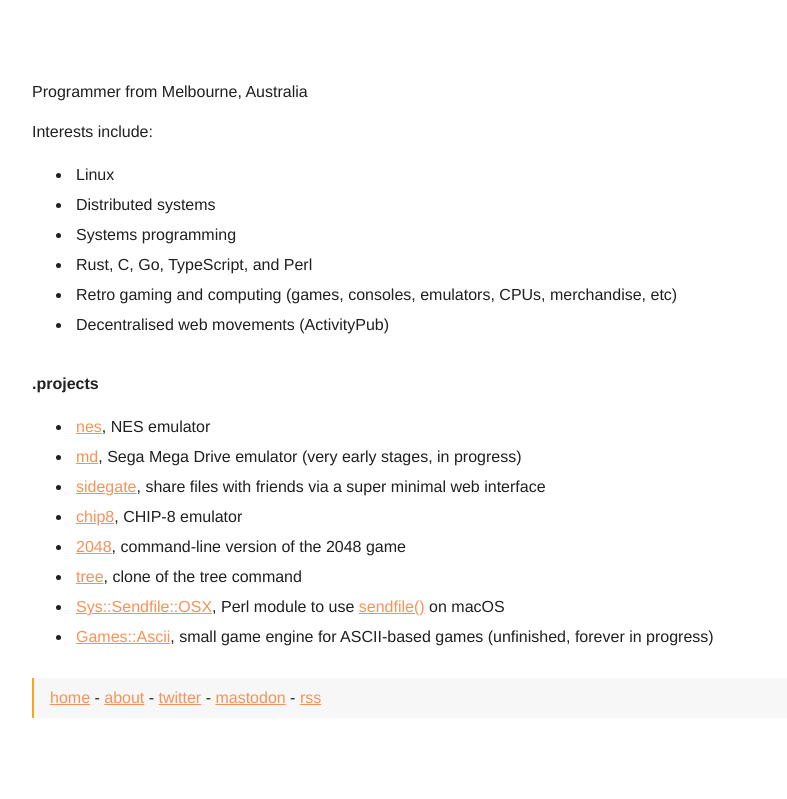
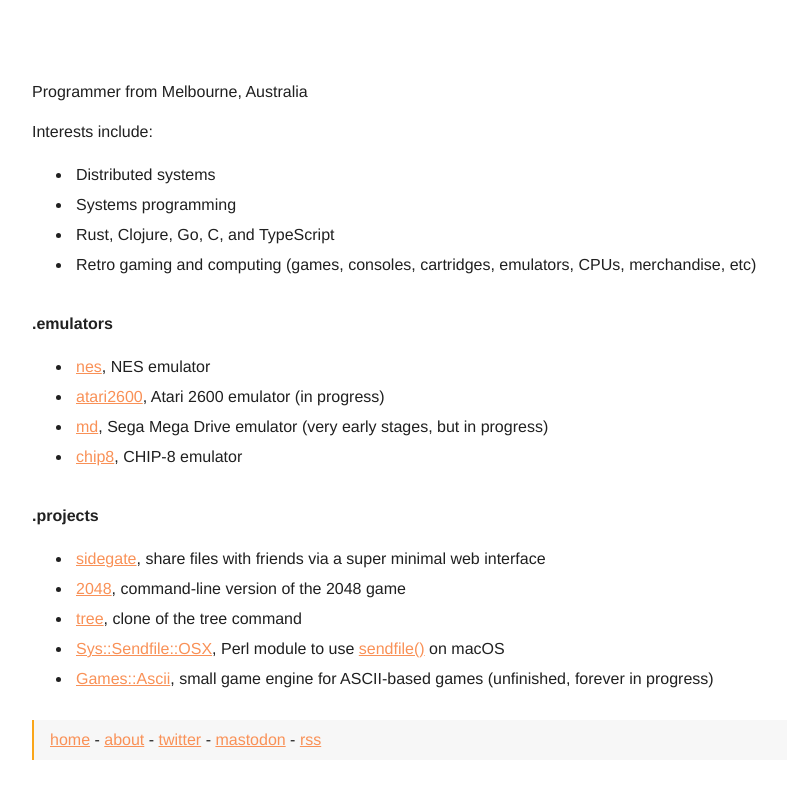
Before and after one commit to ltriant/ltriant.github.io, a Jekyll site: the page built from about.md, in a window 1280 px wide. Shown: the top 799 px of the page, without its empty margins (208-995 px from the left). Built offline with Jekyll 4.4.1, drawn with Linux system fonts in a browser that asks for light colours.

Commit message:
about: update things

```diff
--- a/about.md
+++ b/about.md
@@ -6,19 +6,21 @@ Programmer from Melbourne, Australia
 
 Interests include:
 
-* Linux
 * Distributed systems
 * Systems programming
-* Rust, C, Go, TypeScript, and Perl
-* Retro gaming and computing (games, consoles, emulators, CPUs, merchandise, etc)
-* Decentralised web movements (ActivityPub)
+* Rust, Clojure, Go, C, and TypeScript
+* Retro gaming and computing (games, consoles, cartridges, emulators, CPUs, merchandise, etc)
+
+## .emulators
+
+* [nes](https://github.com/ltriant/nes), NES emulator
+* [atari2600](https://github.com/ltriant/atari2600), Atari 2600 emulator (in progress)
+* [md](https://github.com/ltriant/md), Sega Mega Drive emulator (very early stages, but in progress)
+* [chip8](https://github.com/ltriant/chip8), CHIP-8 emulator
 
 ## .projects
 
-* [nes](https://github.com/ltriant/nes), NES emulator
-* [md](https://github.com/ltriant/md), Sega Mega Drive emulator (very early stages, in progress)
 * [sidegate](https://github.com/ltriant/sidegate), share files with friends via a super minimal web interface
-* [chip8](https://github.com/ltriant/chip8), CHIP-8 emulator
 * [2048](https://github.com/ltriant/2048), command-line version of the 2048 game
 * [tree](https://github.com/ltriant/tree), clone of the tree command
 * [Sys::Sendfile::OSX](https://metacpan.org/pod/Sys::Sendfile::OSX), Perl module to use [sendfile()](https://jvns.ca/blog/2016/01/23/sendfile-a-new-to-me-system-call/) on macOS
```
